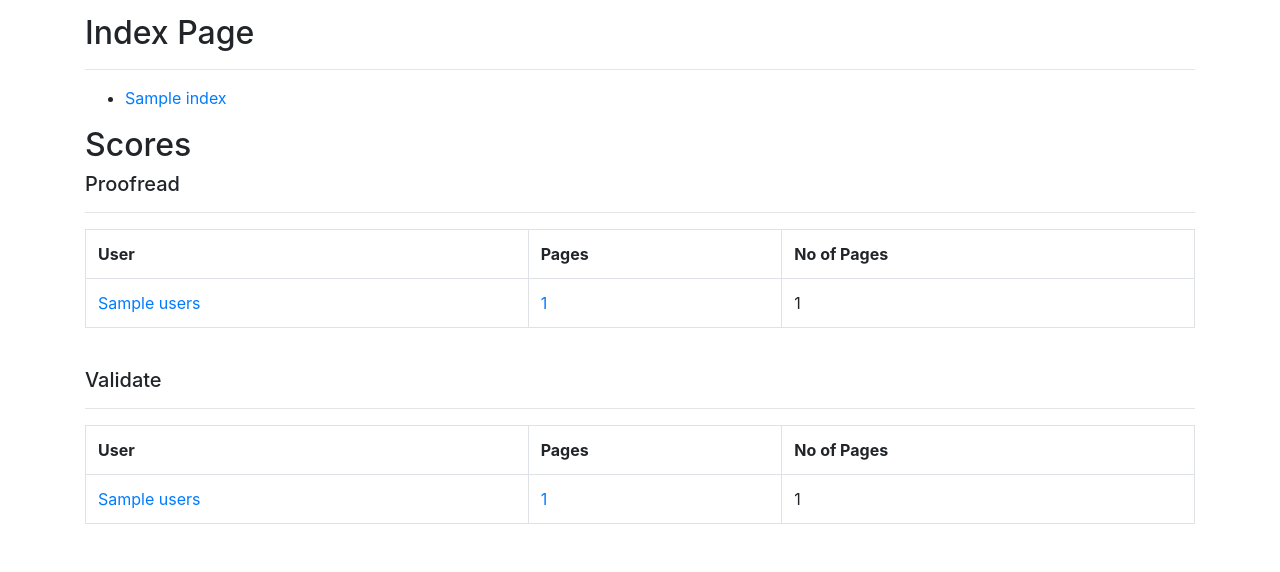
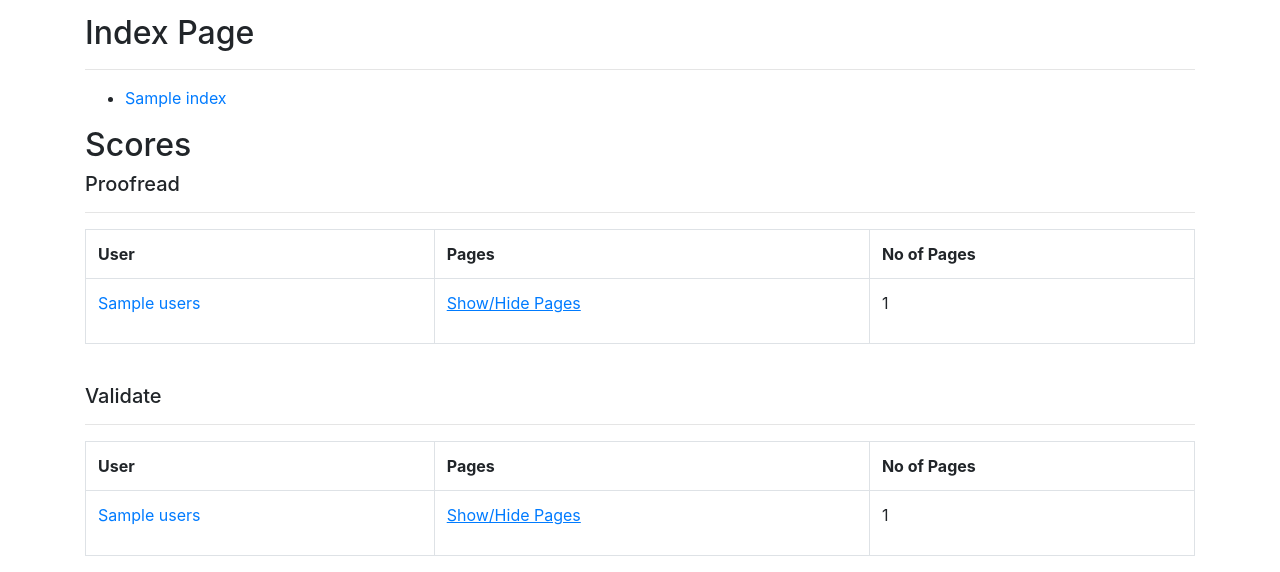
Before and after one commit to wikimedia/labs-tools-indic-wscontest, a Flask app: template templates/contest.html in a window 1280 px wide. Shown: the part 418-990 px from the top of the page. Before the commit the page ends 942 px from the top, so only its background shows below. Run offline with Flask 2, Linux system fonts and the light colour scheme; the template is opened without the code that fills it: most values are stand-ins (such as "Sample title", 1, 10 or a date in 2020); parts of the project's set-up code (start-up, migrations or seed data) failed here and were passed over; some libraries are stand-ins or nearby versions.

Commit message:
Make user pages collapsible
Change-Id: I0d0ab46d634120d8bd35c11695cd587bf9682d0e

```diff
--- a/config.py
+++ b/config.py
@@ -11,7 +11,7 @@
     DEBUG = False
     CONSUMER_KEY = ""
     CONSUMER_SECRET = ""
-    OAUTH_MWURI = "https://meta.wikimedia.org/w"
+    OAUTH_MWURI = "https://meta.wikimedia.org/w/"
     SESSION_COOKIE_NAME = 'indic-wscontest'
     SESSION_COOKIE_PATH = '/indic-wscontest'
     SESSION_COOKIE_SECURE = True
--- a/templates/contest.html
+++ b/templates/contest.html
@@ -1,4 +1,23 @@
 {% extends "base.html" %}
+
+{% block head %}
+    {{ super() }}
+    <script type="text/javascript" src="//tools-static.wmflabs.org/cdnjs/ajax/libs/jquery/3.4.1/jquery.min.js"></script>
+    <script>
+        $( document ).ready( function(){
+            $('.user-pages').on( 'click', function(){
+                $(this).next().toggle();
+            });
+        });
+    </script>
+    <style>
+        .user-pages {
+            text-decoration: underline;
+            color: #007bff;
+            cursor: pointer;
+        }
+    </style>
+{% endblock %}
 
 {% block main %}
     <h1>Contest Info</h1>
@@ -65,12 +84,15 @@
                 </a>
             </td>
             <td>
+                <p class="user-pages"> Show/Hide Pages </p>
+                <div style="display:none;">
                     {% for page in proofread[users] %}
                         <a href="https://{{ data["project"] }}.wikisource.org/wiki/{{page}}">
                             {{page}}
                         </a>
                         <br>
                     {% endfor %}
+                </div>
             </td>
             <td>{{ proofread[users]|length }}</td>
         </tr>
@@ -94,12 +116,15 @@
                 </a>
             </td>
             <td>
+                <p class="user-pages"> Show/Hide Pages </p>
+                <div style="display:none;">
                     {% for page in validate[users] %}
                         <a href="https://{{ data["project"] }}.wikisource.org/wiki/{{page}}">
                             {{page}}
                         </a>
                         <br>
                     {% endfor %}
+                </div>
             </td>
             <td>{{ validate[users]|length }}</td>
         </tr>
--- a/templates/index.html
+++ b/templates/index.html
@@ -3,7 +3,7 @@
 {% block main %}
     <h1>Indic Wikisource Contest Tool</h1>
     <p>
-        This tool is used to evalute the proofreading and validation of a contest.
+        This tool is used to evaluate the proofreading and validation of a contest.
     </p>
 
 {% endblock %}
```
Also changed, not shown: stats.py (+8 -6 lines), 1 other file. Lines whose indentation alone changed are shown as unchanged.
